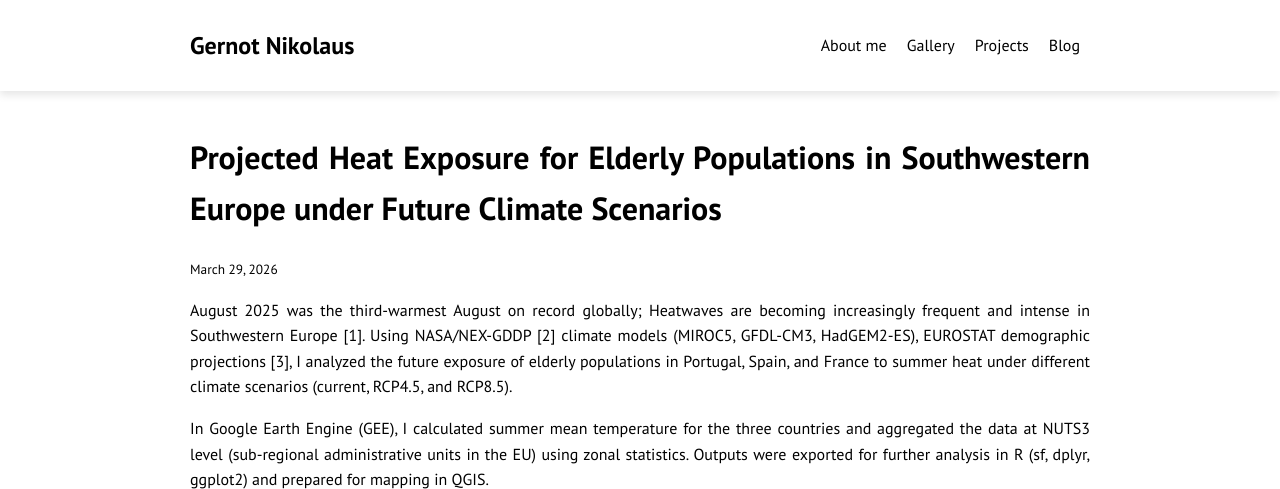
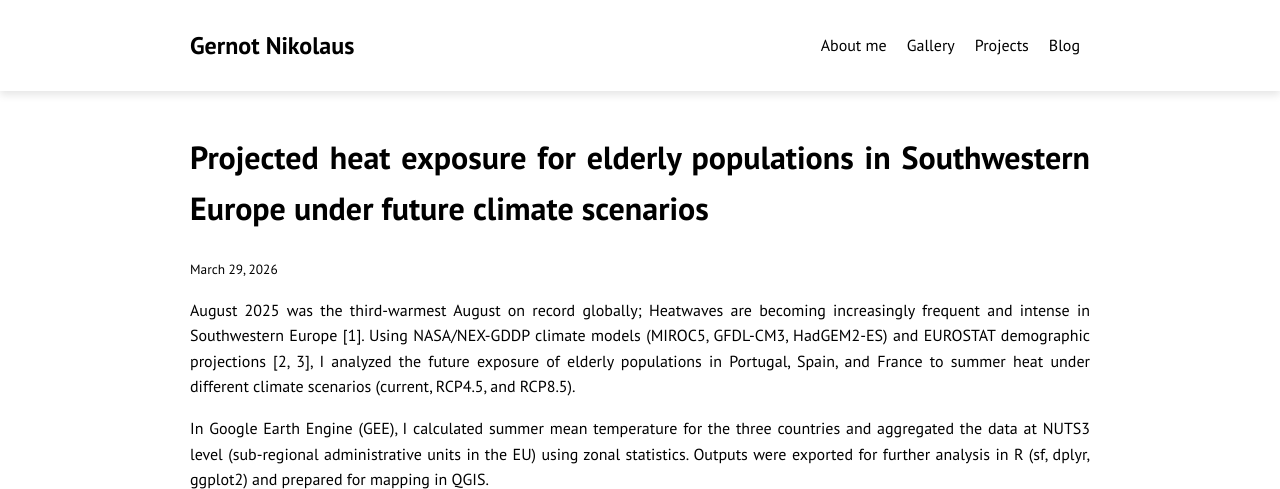
Before and after one commit to gernotnikolaus/gernotnikolaus.github.io, a Jekyll site: the page built from _projects/2026-03-29-ProjectedHeatExposure-ElderlyPopulations-SouthwesternEurope.md, in a window 1280 px wide and 900 px high, cut to the strip 0-489 px from the top of the window. Built offline with Jekyll 4.4.1, drawn with Linux system fonts in a browser that asks for light colours; some of the changed text lies outside the part shown.

Commit message:
Heat Study

```diff
--- a/_projects/2026-03-29-ProjectedHeatExposure-ElderlyPopulations-SouthwesternEurope.md
+++ b/_projects/2026-03-29-ProjectedHeatExposure-ElderlyPopulations-SouthwesternEurope.md
@@ -1,12 +1,12 @@
 ---
 layout: default
-title: "Projected Heat Exposure for Elderly Populations in Southwestern Europe under Future Climate Scenarios"
+title: "Projected heat exposure for elderly populations in Southwestern Europe under future climate scenarios"
 date: 2026-03-29
 categories: [projects]
 permalink: /projects/ProjectedHeatExposureElderlyPopulationsSouthwesternEurope
 ---
 
-August 2025 was the third-warmest August on record globally; Heatwaves are becoming increasingly frequent and intense in Southwestern Europe [1]. Using NASA/NEX-GDDP [2] climate models (MIROC5, GFDL-CM3, HadGEM2-ES), EUROSTAT demographic projections [3], I analyzed the future exposure of elderly populations in Portugal, Spain, and France to summer heat under different climate scenarios (current, RCP4.5, and RCP8.5).
+August 2025 was the third-warmest August on record globally; Heatwaves are becoming increasingly frequent and intense in Southwestern Europe [1]. Using NASA/NEX-GDDP climate models (MIROC5, GFDL-CM3, HadGEM2-ES) and EUROSTAT demographic projections [2, 3], I analyzed the future exposure of elderly populations in Portugal, Spain, and France to summer heat under different climate scenarios (current, RCP4.5, and RCP8.5).
 
 In Google Earth Engine (GEE), I calculated summer mean temperature for the three countries and aggregated the data at NUTS3 level (sub-regional administrative units in the EU) using zonal statistics. Outputs were exported for further analysis in R (sf, dplyr, ggplot2) and prepared for mapping in QGIS.
 
```
Also changed, not shown: other parts of _projects/2026-03-29-ProjectedHeatExposure-ElderlyPopulations-SouthwesternEurope.md (+1 -1 lines).
